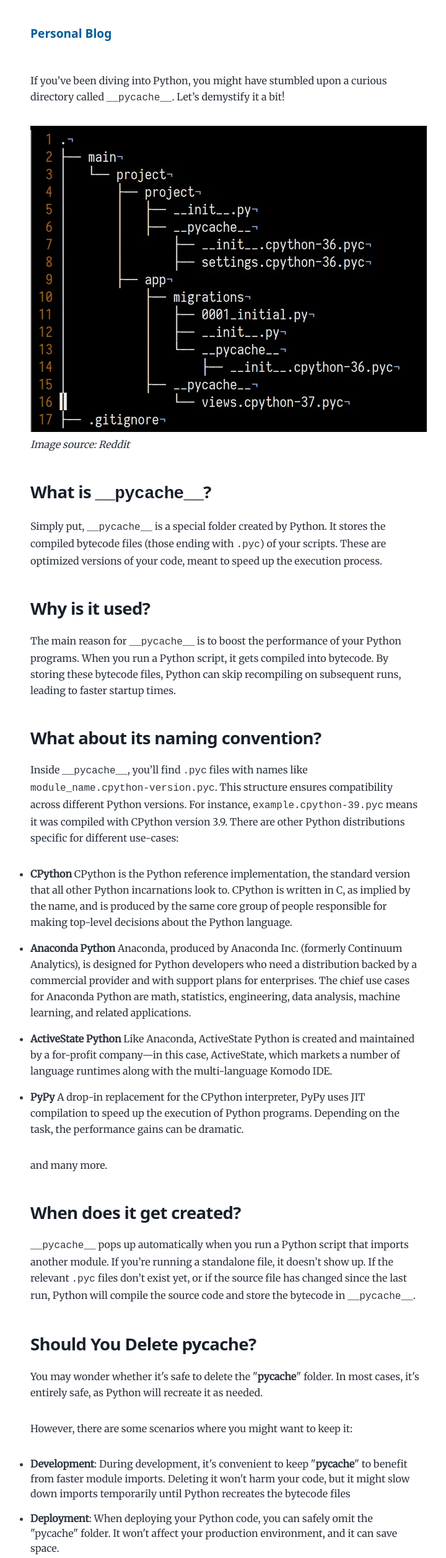
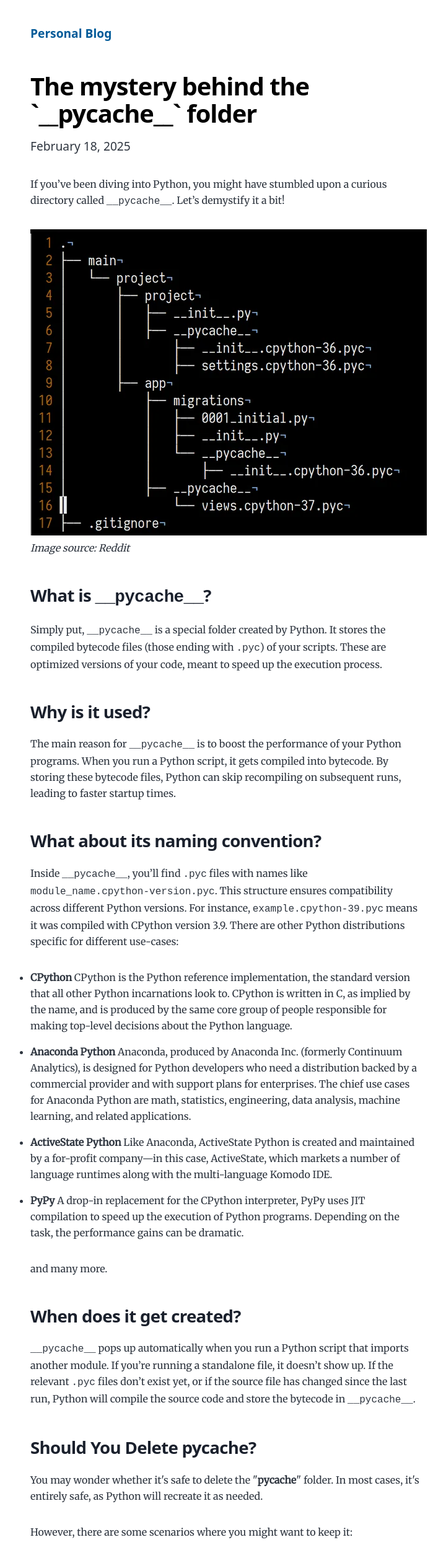
Before and after one commit to dhruv-agg/gatsby-blog, a Gatsby site: page /pycache/ in a window 1280 px wide. Shown: the top 2514 px of the page at 62% size, without its empty margins (275-995 px from the left). Built offline with nearby package versions, Linux system fonts and the light colour scheme; Gatsby itself is replaced by a stand-in of ours.

Commit message:
fixed formatting issues

```diff
--- a/content/blog/pycache/index.md
+++ b/content/blog/pycache/index.md
@@ -1,3 +1,8 @@
+---
+title: "The mystery behind the `__pycache__` folder"
+date: "2025-02-18T23:46:37.121Z"
+---
+
 If you’ve been diving into Python, you might have stumbled upon a curious directory called `__pycache__`. Let’s demystify it a bit!
 
 ![pycache_image](./pycache.webp)
@@ -29,7 +34,7 @@ and many more.
 ### When does it get created?
 `__pycache__` pops up automatically when you run a Python script that imports another module. If you’re running a standalone file, it doesn’t show up. If the relevant `.pyc` files don’t exist yet, or if the source file has changed since the last run, Python will compile the source code and store the bytecode in `__pycache__`.
 
-### Should You Delete __pycache__?
+### Should You Delete pycache?
 You may wonder whether it's safe to delete the "__pycache__" folder. In most cases, it's entirely safe, as Python will recreate it as needed.
 
 However, there are some scenarios where you might want to keep it:
```
